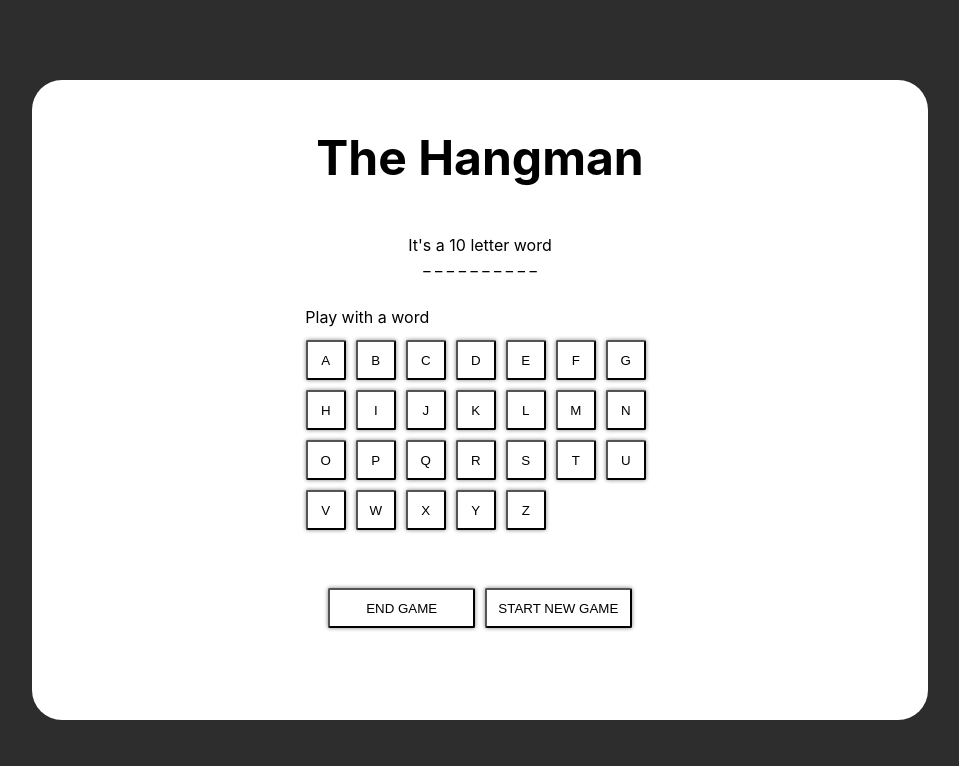
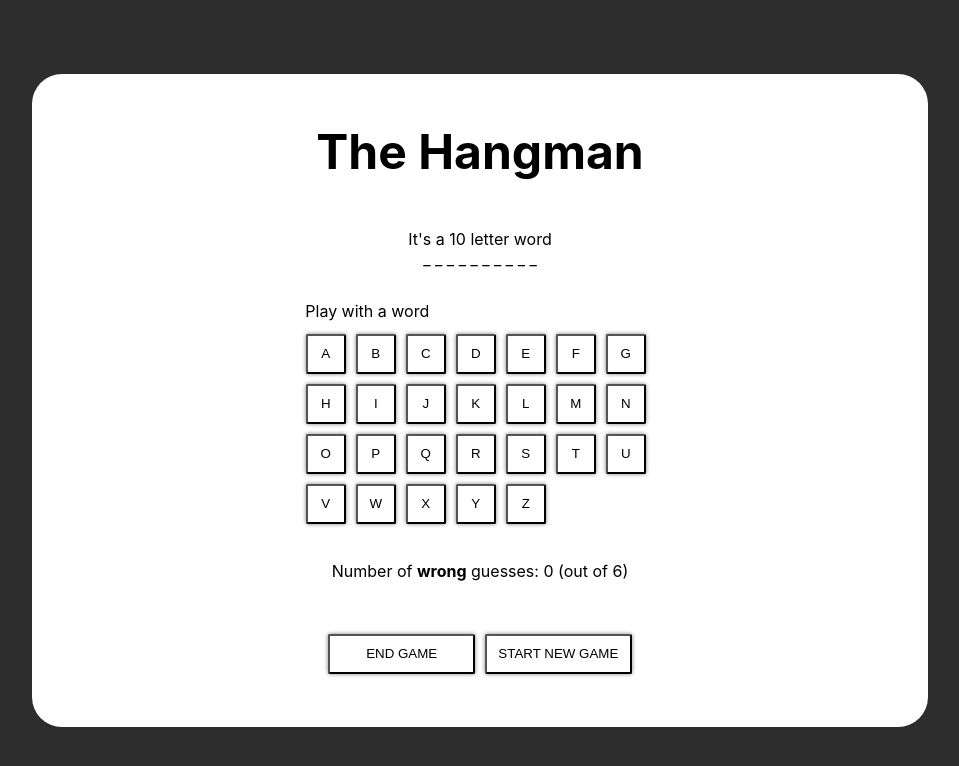
Before and after one commit to Xenonyy/Hangman, a React (Create React App) app: page / in a window 1280 px wide. Both pictures are taken after a click on the button "LET'S PLAY!". Shown: the top 766 px of the page, without its empty margins (160-1119 px from the left). Built offline with nearby package versions, Linux system fonts and the light colour scheme.

Commit message:
Added mistake counter.

```diff
--- a/src/components/Hangman/Hangman.css
+++ b/src/components/Hangman/Hangman.css
@@ -86,3 +86,6 @@ button {
     border: none;
 	font-size: .8rem;
 }
+#mistakes {
+	margin: 2em 0 0;
+}
--- a/src/components/Hangman/Hangman.jsx
+++ b/src/components/Hangman/Hangman.jsx
@@ -105,6 +105,7 @@ export default class Hangman extends React.Component {
                     <p>{gameOver ? `Correct word: ${this.state.answer}` : this.guessedLetter()}</p>
                     <p id="keyboard-text">Play with a word</p>
                     <p id = "keyboard">{this.generateKeyboard()}</p>
+                    <p id="mistakes">Number of <b>wrong</b> guesses: {this.state.mistakes} (out of {this.props.maxMistakes})</p>
                     <div id="button-container">
                         <button className="game-btn" onClick={this.endGame}>End Game</button>
                         <button className="game-btn" onClick={this.resetGame}>Start New Game</button>
```
